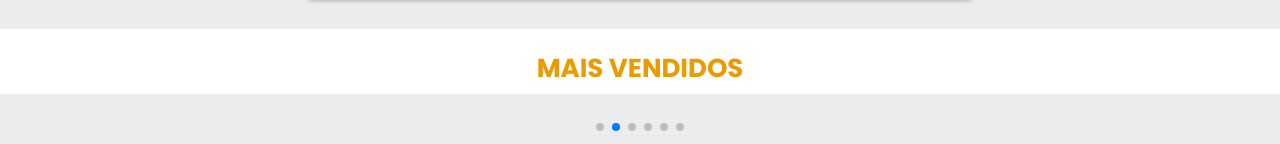
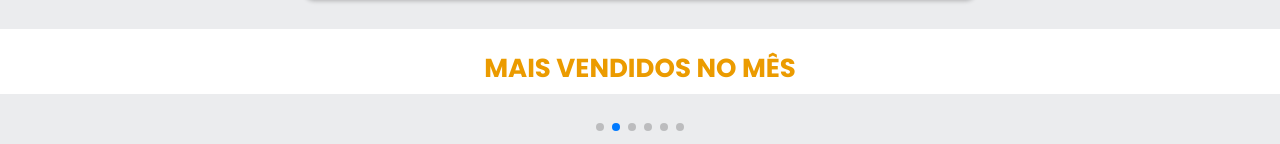
Before and after one commit to PedroMarcondes/alurabook, a plain HTML site: page index.html in a window 1280 px wide. Shown: the part 1061-1205 px from the top of the page. Drawn offline with nearby package versions, Linux system fonts and the light colour scheme.

Commit message:
Ajustando titulo mais vendidos

```diff
--- a/index.html
+++ b/index.html
@@ -155,7 +155,7 @@
   </section>
 
   <section class="carrossel">
-    <h2 class="carrossel_titulo">Mais Vendidos</h2>
+    <h2 class="carrossel_titulo">Mais Vendidos no Mês</h2>
 
     <div class="carrossel_container">
       <!-- Slider main container -->
```
